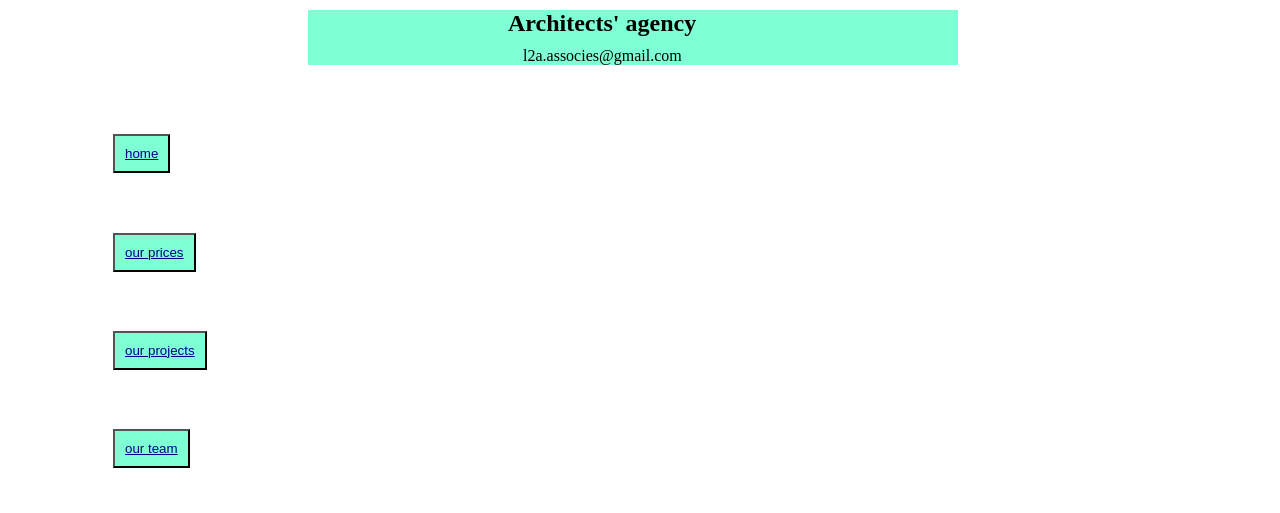
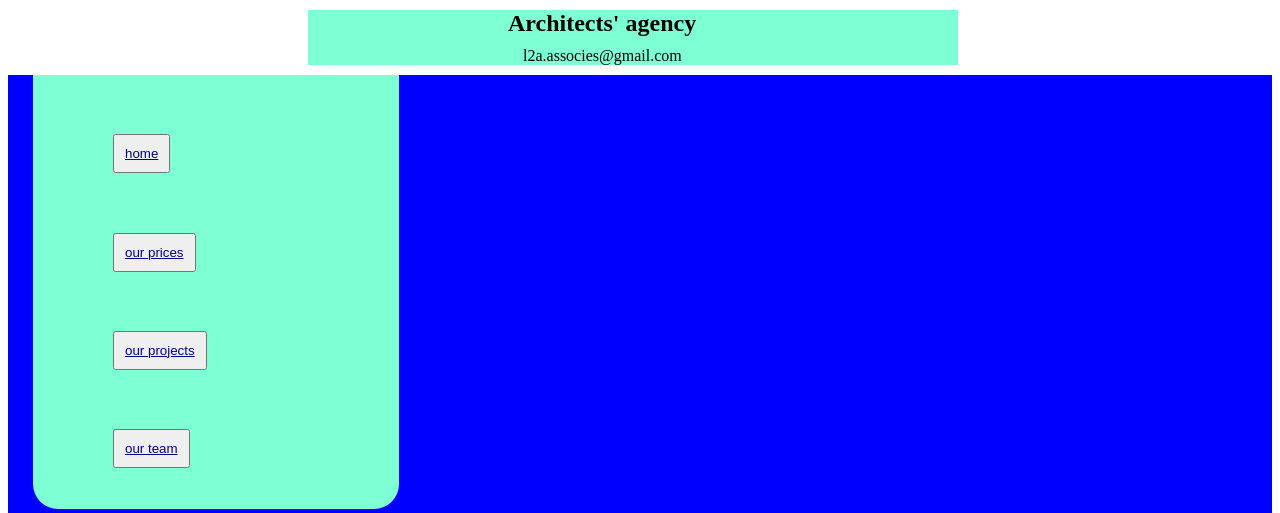
Before and after one commit to DianeAnth/DianeAnth.github.io, a plain HTML site: page index.html in a window 1280 px wide. Shown: the top 513 px of the page. Drawn offline with Linux system fonts and the light colour scheme.

Commit message:
adds a horizontal div

```diff
--- a/index.html
+++ b/index.html
@@ -29,7 +29,7 @@
             }
 
             .sidebar {
-                background-color:hsla(0,45% ,100%, 0.5);
+                background-color:aquamarine;
                 position: relative;
 
                 /*haut droit bas gauche*/
@@ -46,8 +46,15 @@
             button {
                 color:darkblue ;
                 padding:10px 10px 10px 10px ;
-                background-color: aquamarine;
+               /* background-color: aquamarine;*/
                 margin : 10px 10px 10px 40px ;
+            }
+
+            .horizontal {
+
+                width : 100% ;
+                height : 100% ;
+                background-color : blue ;
             }
 
             .back {
@@ -97,6 +104,7 @@
         <p class="title3">    l2a.associes@gmail.com </p>
         </div>
 
+        <div class ="horizontal">
 
          <div class="sidebar">
 
@@ -116,6 +124,8 @@
             <a href="http://dianeanth.github.io/webf"> <img class="imgfr" src="https://raw.githubusercontent.com/DianeAnth/DianeAnth.github.io/master/fr3.png" width="250" height="250">  </img> </a>
             </div>
 
+        </div>
+
 
 
 
```
